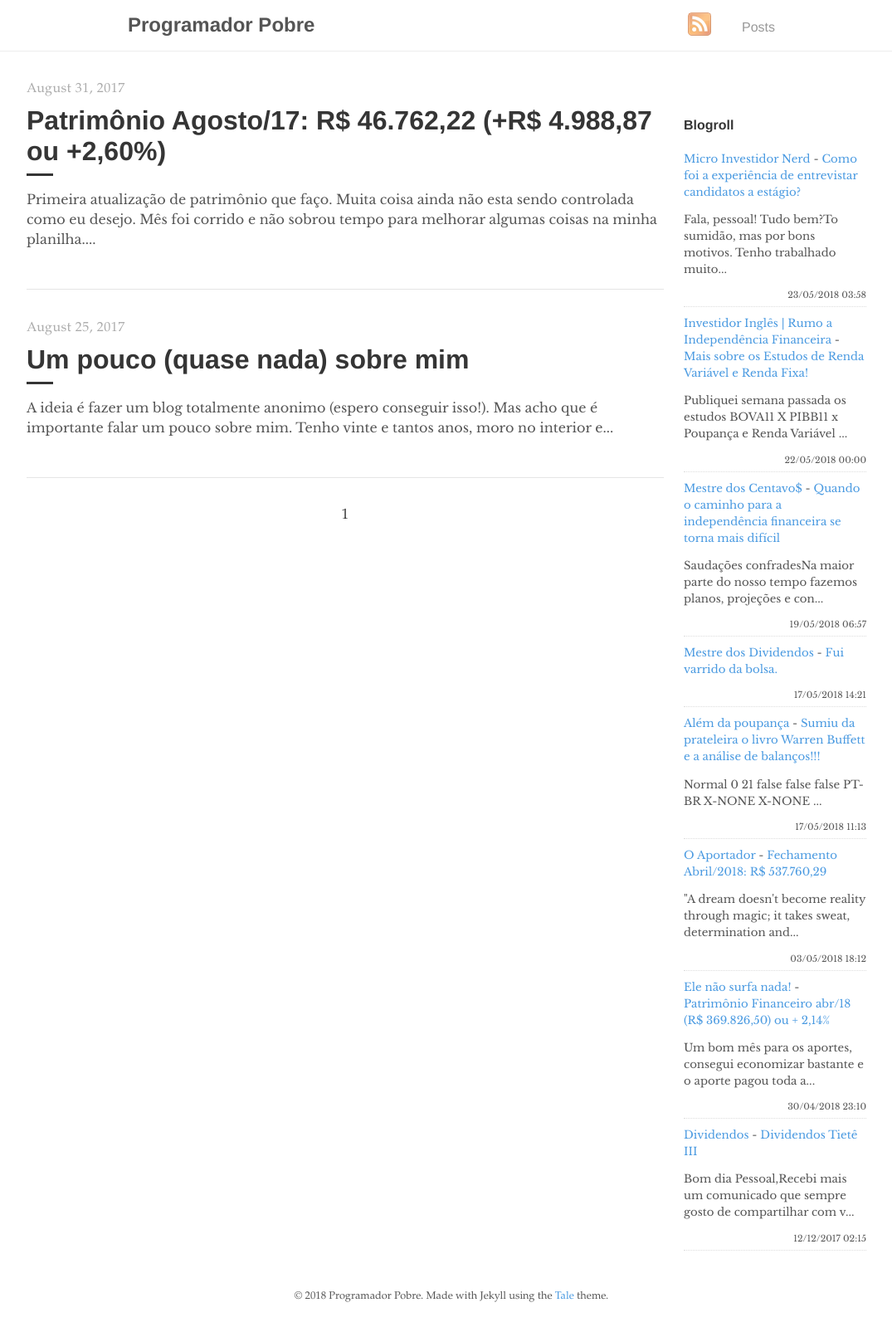
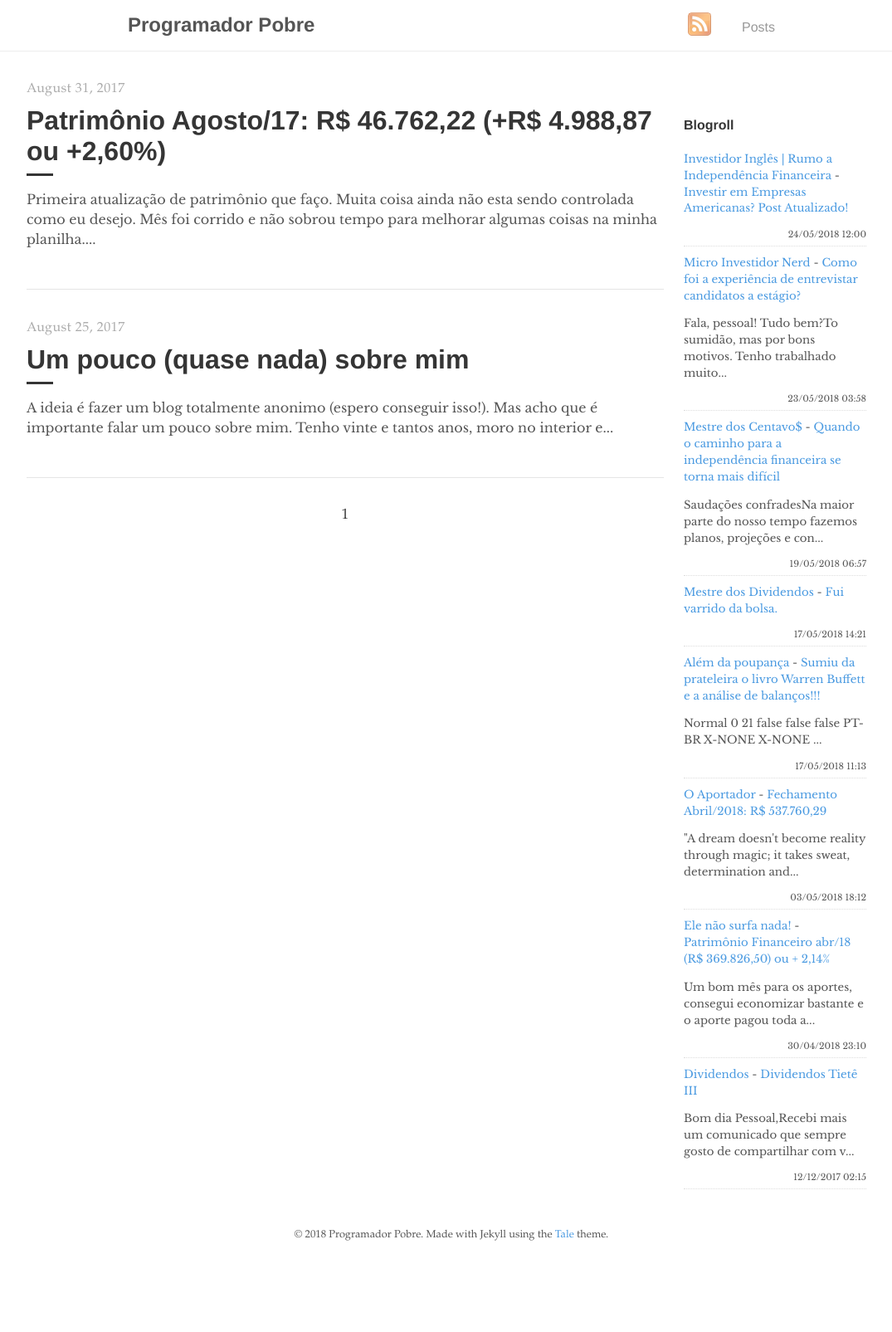
Before and after one commit to programadorpobre/programadorpobre.github.io, a Jekyll site: the page built from index.html, in a window 1280 px wide. Shown: the whole page at 83% size, without its empty margins (96-1171 px from the left). Built offline with Jekyll 4.4.1, drawn with Linux system fonts in a browser that asks for light colours; the list of posts is cut into pages by our own code; comment, search, counter and statistics services are not loaded; after the commit the page ends 1531 px from its top, so only the background shows below that.

Commit message:
[ci skip] travis #292

```diff
--- a/_includes/feed-entries.html
+++ b/_includes/feed-entries.html
@@ -1,12 +1,12 @@
+<div class="feed-entry">
+    <a class="feed-entry-site-name" href="https://www.investidoringles.com/">Investidor Inglês | Rumo a Independência Financeira</a> - <a class="feed-entry-title" href="https://www.investidoringles.com/2018/05/investir-em-empresas-americanas.html">Investir em Empresas Americanas? Post Atualizado!</a>
+    <p class="feed-entry-summary"></p>
+    <time datetime="2018-05-24T12:00:00.000-03:00">24/05/2018 12:00</time>
+</div>
 <div class="feed-entry">
     <a class="feed-entry-site-name" href="https://microinvestidornerd.blogspot.com/">Micro Investidor Nerd</a> - <a class="feed-entry-title" href="https://microinvestidornerd.blogspot.com/2018/05/como-foi-entrevistar-candidatos-estagio.html">Como foi a experiência de entrevistar candidatos a estágio?</a>
     <p class="feed-entry-summary">Fala, pessoal! Tudo bem?To sumidão, mas por bons motivos. Tenho trabalhado muito...</p>
     <time datetime="2018-05-23T03:58:00.002-07:00">23/05/2018 03:58</time>
-</div>
-<div class="feed-entry">
-    <a class="feed-entry-site-name" href="https://www.investidoringles.com/">Investidor Inglês | Rumo a Independência Financeira</a> - <a class="feed-entry-title" href="https://www.investidoringles.com/2018/05/ggbr4-usim5-csna3-aportes-mensais-estudo.html">Mais sobre os Estudos de Renda Variável e Renda Fixa!</a>
-    <p class="feed-entry-summary">Publiquei semana passada os estudos BOVA11 X PIBB11 x Poupança e Renda Variável ...</p>
-    <time datetime="2018-05-22T00:00:00.000-03:00">22/05/2018 00:00</time>
 </div>
 <div class="feed-entry">
     <a class="feed-entry-site-name" href="https://mestredoscentavos.blogspot.com/">Mestre dos Centavo$</a> - <a class="feed-entry-title" href="https://mestredoscentavos.blogspot.com/2018/05/quando-o-caminho-para-independencia.html">Quando o caminho para a independência financeira se torna mais difícil</a>
```
